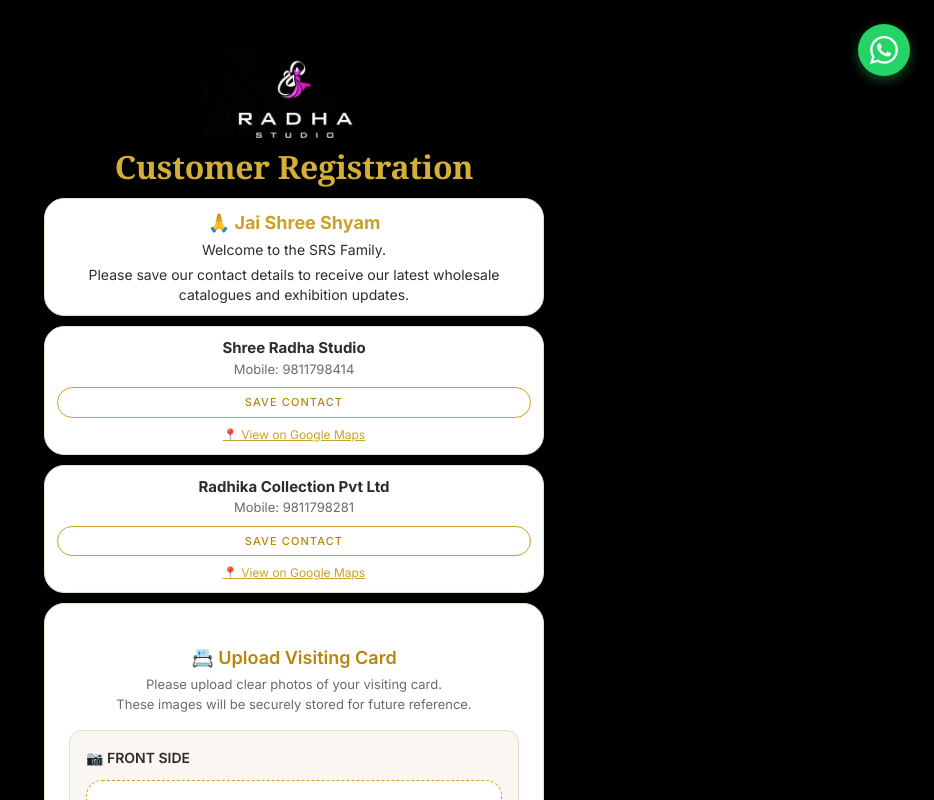
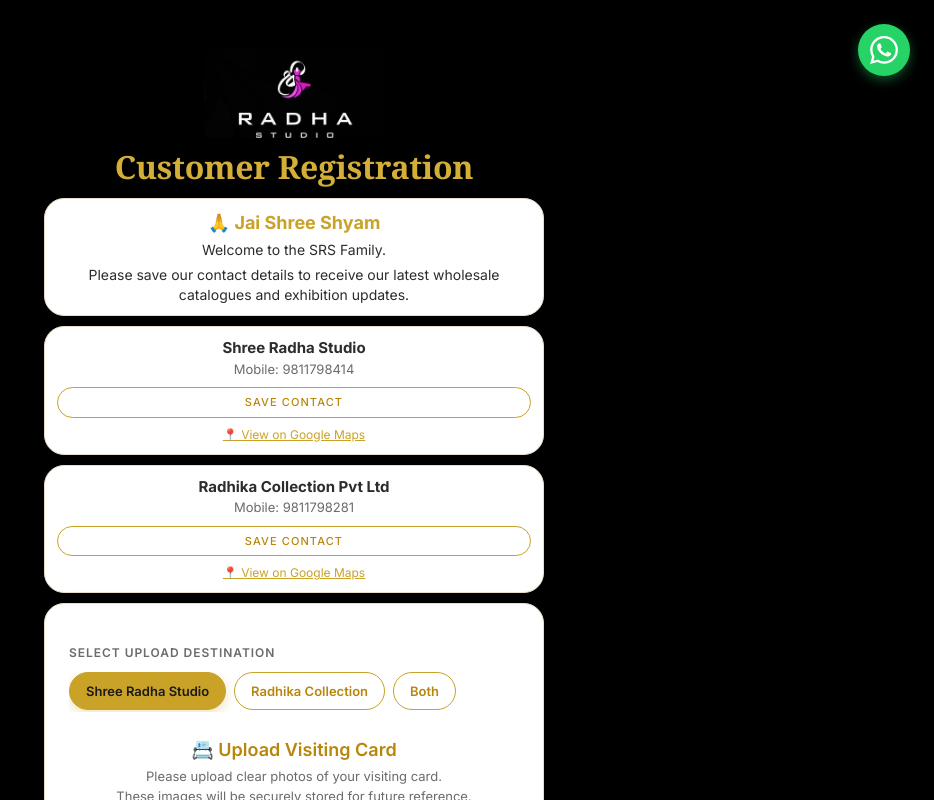
Before and after one commit to abhaysrsdev/SRS-EXHIBITION, a Next.js app: page / in a window 1280 px wide. Shown: the top 800 px of the page, without its empty margins (346-1280 px from the left). Built offline with nearby package versions, Linux system fonts and the light colour scheme.

Commit message:
feat: add upload destination selector SRS/RADHIKA/BOTH with admin filter and badge

```diff
--- a/app/admin/leads/AdminLeadsClient.tsx
+++ b/app/admin/leads/AdminLeadsClient.tsx
@@ -16,6 +16,7 @@
 
 type SortKey = 'created_at' | 'name' | 'city' | 'shop_name';
 type SortDir = 'asc' | 'desc';
+type DestFilter = 'ALL' | 'SRS' | 'RADHIKA' | 'BOTH';
 
 export default function AdminLeadsClient() {
   const [leads, setLeads] = useState<ExhibitionLead[]>([]);
@@ -25,6 +26,7 @@
   const [sortKey, setSortKey] = useState<SortKey>('created_at');
   const [sortDir, setSortDir] = useState<SortDir>('desc');
   const [selectedLead, setSelectedLead] = useState<ExhibitionLead | null>(null);
+  const [destFilter, setDestFilter] = useState<DestFilter>('ALL');
 
   const loadLeads = useCallback(async (searchQuery = '') => {
     setLoading(true);
@@ -51,7 +53,9 @@
     return () => clearTimeout(t);
   }, [query, loadLeads]);
 
-  const sorted = [...leads].sort((a, b) => {
+  const sorted = [...leads]
+    .filter((l) => destFilter === 'ALL' || l.upload_destination === destFilter)
+    .sort((a, b) => {
       const av = a[sortKey] ?? '';
       const bv = b[sortKey] ?? '';
       const cmp = String(av).localeCompare(String(bv));
@@ -90,6 +94,13 @@
     };
   };
 
+  const getDestBadge = (dest: string | null) => {
+    if (dest === 'SRS')     return { emoji: '🟨', label: 'SRS',     bg: 'rgba(201,169,110,0.15)', color: 'var(--gold-dark)',  border: 'rgba(201,169,110,0.4)' };
+    if (dest === 'RADHIKA') return { emoji: '🟪', label: 'RADHIKA', bg: 'rgba(139,92,246,0.12)',  color: '#7c3aed',            border: 'rgba(139,92,246,0.35)' };
+    if (dest === 'BOTH')    return { emoji: '🟩', label: 'BOTH',    bg: 'rgba(37,211,102,0.12)',  color: '#15803d',            border: 'rgba(37,211,102,0.35)' };
+    return null;
+  };
+
   return (
     <div className="min-h-screen px-4 py-8 max-w-7xl mx-auto">
       {/* Header */}
@@ -112,21 +123,48 @@
       </div>
 
       {/* Stats */}
-      <div className="grid grid-cols-2 sm:grid-cols-4 gap-4 mb-8">
+      <div className="grid grid-cols-2 sm:grid-cols-4 gap-4 mb-6">
         {[
           { label: 'Total Leads', value: leads.length },
           { label: 'With Files', value: leads.filter((l) => l.uploaded_files?.length).length },
-          { label: 'Wholesalers', value: leads.filter((l) => l.business_type === 'Wholesaler').length },
-          { label: 'Retailers', value: leads.filter((l) => l.business_type === 'Retailer').length },
+          { label: 'SRS', value: leads.filter((l) => l.upload_destination === 'SRS').length },
+          { label: 'Radhika', value: leads.filter((l) => l.upload_destination === 'RADHIKA').length },
         ].map(({ label, value }) => (
-          <div
-            key={label}
-            className="glass-card p-4 text-center"
-          >
+          <div key={label} className="glass-card p-4 text-center">
             <p className="text-2xl font-bold text-gold-gradient">{value}</p>
             <p className="text-xs mt-1" style={{ color: 'var(--text-muted)' }}>{label}</p>
           </div>
         ))}
+      </div>
+
+      {/* Destination Filter */}
+      <div style={{ display: 'flex', gap: 8, flexWrap: 'wrap', marginBottom: 16 }}>
+        {(['ALL', 'SRS', 'RADHIKA', 'BOTH'] as DestFilter[]).map((f) => {
+          const labels: Record<DestFilter, string> = { ALL: 'All', SRS: '🟨 SRS', RADHIKA: '🟪 Radhika', BOTH: '🟩 Both' };
+          const active = destFilter === f;
+          return (
+            <button
+              key={f}
+              onClick={() => setDestFilter(f)}
+              style={{
+                height: 36,
+                padding: '0 14px',
+                borderRadius: 50,
+                border: '1px solid var(--gold)',
+                cursor: 'pointer',
+                fontSize: 13,
+                fontWeight: 600,
+                whiteSpace: 'nowrap',
+                transition: 'all 0.2s ease',
+                background: active ? 'var(--gold)' : 'transparent',
+                color: active ? '#1a1a1a' : 'var(--gold-dark)',
+                boxShadow: active ? '0 4px 10px rgba(201,162,39,0.25)' : 'none',
+              }}
+            >
+              {labels[f]}
+            </button>
+          );
+        })}
       </div>
 
       {/* Search + Refresh */}
@@ -197,7 +235,7 @@
                   <th onClick={() => handleSort('shop_name')}>
                     <span className="flex items-center gap-1">Shop <SortIcon colKey="shop_name" /></span>
                   </th>
-                  <th>Type</th>
+                  <th>Dest.</th>
                   <th>Files</th>
                   <th onClick={() => handleSort('created_at')}>
                     <span className="flex items-center gap-1">Date <SortIcon colKey="created_at" /></span>
@@ -234,13 +272,16 @@
                       </div>
                     </td>
                     <td>
-                      {lead.business_type ? (
-                        <span style={getBadgeStyle(lead.business_type)}>
-                          {lead.business_type}
+                      {(() => {
+                        const b = getDestBadge(lead.upload_destination);
+                        return b ? (
+                          <span style={{ background: b.bg, color: b.color, border: `1px solid ${b.border}`, padding: '3px 10px', borderRadius: 100, fontSize: 11, fontWeight: 600, whiteSpace: 'nowrap' }}>
+                            {b.emoji} {b.label}
                           </span>
                         ) : (
                           <span style={{ color: 'var(--text-muted)', fontSize: 12 }}>—</span>
-                      )}
+                        );
+                      })()}
                     </td>
                     <td>
                       {lead.uploaded_files?.length ? (
--- a/app/api/leads/sync/route.ts
+++ b/app/api/leads/sync/route.ts
@@ -24,6 +24,7 @@
         remarks:        null,
         gst_number:     data.gst_number || null,
         uploaded_files: data.uploaded_files || null,
+        upload_destination: data.upload_destination || null,
       });
     } catch (dbError: any) {
       console.error('Supabase DB insert failed inside API:', dbError);
@@ -77,6 +78,7 @@
             'Front Image URL',
             'Back Image URL',
             'Upload Timestamp',
+            'Upload Destination',
             'Lead Source',
             'Lead Status'
           ]);
@@ -91,6 +93,12 @@
           if (back) backUrl = back.url;
         }
 
+        const destLabel: Record<string, string> = {
+          SRS: 'Shree Radha Studio',
+          RADHIKA: 'Radhika Collection',
+          BOTH: 'Both',
+        };
+
         const hasTimestamp2 = sheet.headerValues.includes('Timestamp2');
         const rowData = {
           [hasTimestamp2 ? 'Timestamp2' : 'Timestamp']: data.timestamp || new Date().toLocaleString(),
@@ -103,6 +111,7 @@
           'Front Image URL': frontUrl,
           'Back Image URL': backUrl,
           'Upload Timestamp': data.timestamp || new Date().toLocaleString(),
+          'Upload Destination': destLabel[data.upload_destination] || data.upload_destination || '',
           'Lead Source': data.lead_source || 'Website Registration',
           'Lead Status': data.lead_status || 'New Lead'
         };
--- a/components/LeadForm.tsx
+++ b/components/LeadForm.tsx
@@ -2,14 +2,20 @@
 
 import { useForm, Controller } from 'react-hook-form';
 import { zodResolver } from '@hookform/resolvers/zod';
-import { useState, useCallback, useRef, useEffect } from 'react';
-import { useRouter } from 'next/navigation';
+import { useState, useRef, useEffect } from 'react';
 import toast from 'react-hot-toast';
 import { Loader2, Upload, MapPin, X, Image as ImageIcon } from 'lucide-react';
 import { z } from 'zod';
-import { uploadFile, insertLead } from '@/lib/supabase';
+import { uploadFile } from '@/lib/supabase';
 import { generateLeadId, validateImageFile } from '@/lib/utils';
-import type { UploadedFile } from '@/types';
+import type { UploadedFile, UploadDestination } from '@/types';
+
+// ─── Destination Options ──────────────────────────────────────────────────────
+const DESTINATIONS: { value: UploadDestination; label: string }[] = [
+  { value: 'SRS',     label: 'Shree Radha Studio' },
+  { value: 'RADHIKA', label: 'Radhika Collection' },
+  { value: 'BOTH',    label: 'Both' },
+];
 
 // ─── Indian Cities ────────────────────────────────────────────────────────────
 
@@ -168,6 +174,7 @@
 export default function LeadForm({ onSuccess }: { onSuccess?: (name: string, city: string) => void } = {}) {
   const [frontCard, setFrontCard] = useState<File | null>(null);
   const [backCard, setBackCard] = useState<File | null>(null);
+  const [destination, setDestination] = useState<UploadDestination>('SRS');
 
   const [isSubmitting, setIsSubmitting] = useState(false);
   const [isRegistered, setIsRegistered] = useState(false);
@@ -232,6 +239,7 @@
           shop_name: data.shop_name,
           gst_number: data.gst_number || '',
           uploaded_files: uploadedFiles.length > 0 ? uploadedFiles : null,
+          upload_destination: destination,
           lead_source: 'Website Registration',
           lead_status: 'New Lead'
         })
@@ -267,6 +275,40 @@
 
   return (
     <form onSubmit={handleSubmit(onSubmit)} className="lead-form" noValidate>
+
+      {/* ── UPLOAD DESTINATION SELECTOR ── */}
+      <div className="field-group">
+        <p style={{ fontSize: 12, fontWeight: 600, letterSpacing: '0.08em', textTransform: 'uppercase', color: 'var(--text-muted)', marginBottom: 10 }}>
+          Select Upload Destination
+        </p>
+        <div style={{ display: 'flex', gap: 8, overflowX: 'auto', paddingBottom: 2 }}>
+          {DESTINATIONS.map((d) => (
+            <button
+              key={d.value}
+              type="button"
+              id={`dest-${d.value}`}
+              onClick={() => setDestination(d.value)}
+              style={{
+                height: 38,
+                padding: '0 16px',
+                borderRadius: 50,
+                border: '1px solid var(--gold)',
+                cursor: 'pointer',
+                fontSize: 13,
+                fontWeight: 600,
+                whiteSpace: 'nowrap',
+                flexShrink: 0,
+                transition: 'all 0.2s ease',
+                background: destination === d.value ? 'var(--gold)' : '#FFFFFF',
+                color: destination === d.value ? '#1a1a1a' : 'var(--gold-dark)',
+                boxShadow: destination === d.value ? '0 4px 12px rgba(201,162,39,0.3)' : 'none',
+              }}
+            >
+              {d.label}
+            </button>
+          ))}
+        </div>
+      </div>
 
       {/* ── VISITING CARD UPLOAD SECTION ── */}
       <div className="field-group" style={{ marginBottom: 8 }}>
--- a/types/index.ts
+++ b/types/index.ts
@@ -1,4 +1,5 @@
 export type BusinessType = 'Wholesaler' | 'Retailer' | 'Distributor' | 'Other';
+export type UploadDestination = 'SRS' | 'RADHIKA' | 'BOTH';
 
 export interface ExhibitionLead {
   id: string;
@@ -13,6 +14,7 @@
   remarks: string | null;
   gst_number: string | null;
   uploaded_files: UploadedFile[] | null;
+  upload_destination: UploadDestination | null;
   created_at: string;
 }
 
```
Lines whose indentation alone changed are shown as unchanged.
